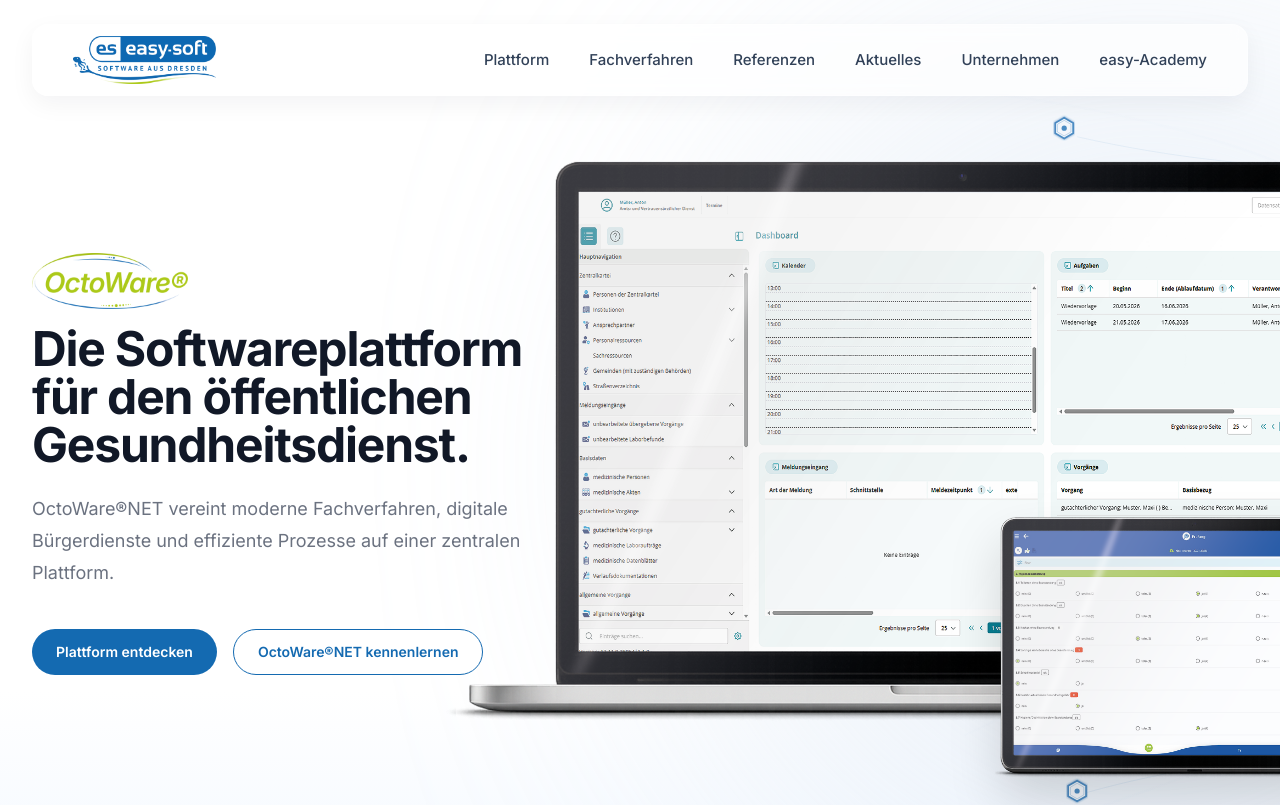
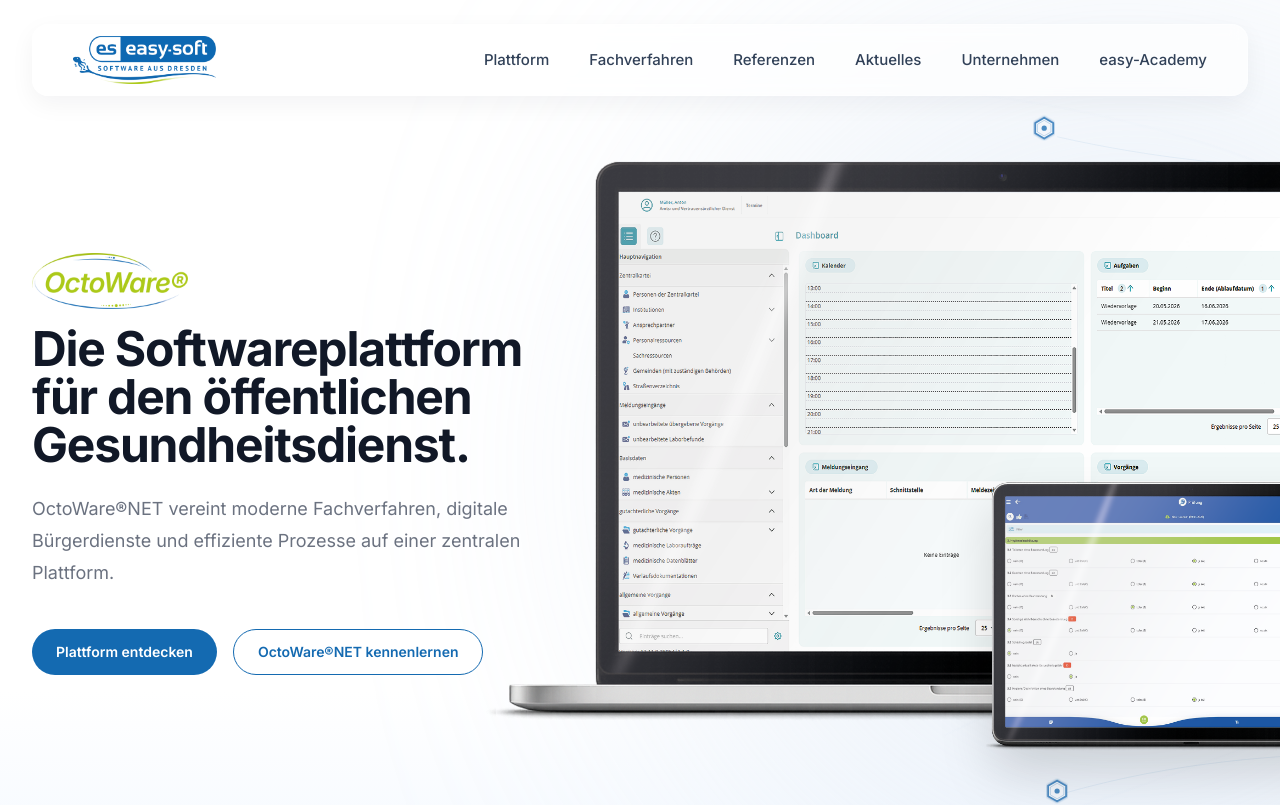
Before and after one commit to weblogger117-art/octoware-website, a Next.js app: page / in a window 1280 px wide. Shown: the top 805 px of the page. Built offline with nearby package versions, Linux system fonts and the light colour scheme.

Commit message:
Update HeroVisual.tsx

```diff
--- a/components/sections/HeroVisual.tsx
+++ b/components/sections/HeroVisual.tsx
@@ -60,10 +60,10 @@ export function HeroVisual() {
   className="
     relative
 
-    w-[900px]
-    xl:w-[1020px]
+    w-[860px]
+    xl:w-[980px]
 
-    -translate-x-50
+    -translate-x-40
     translate-y-4
   "
 >
@@ -103,14 +103,14 @@ export function HeroVisual() {
           className="
             absolute
 
-            bottom-[2%]
+            bottom-10
             right-[6%]
 
             z-20
 
-            w-[50%]
+            w-[42%]
             min-w-[260px]
-            max-w-[400px]
+            max-w-[600px]
 
             drop-shadow-2xl
             select-none
```
